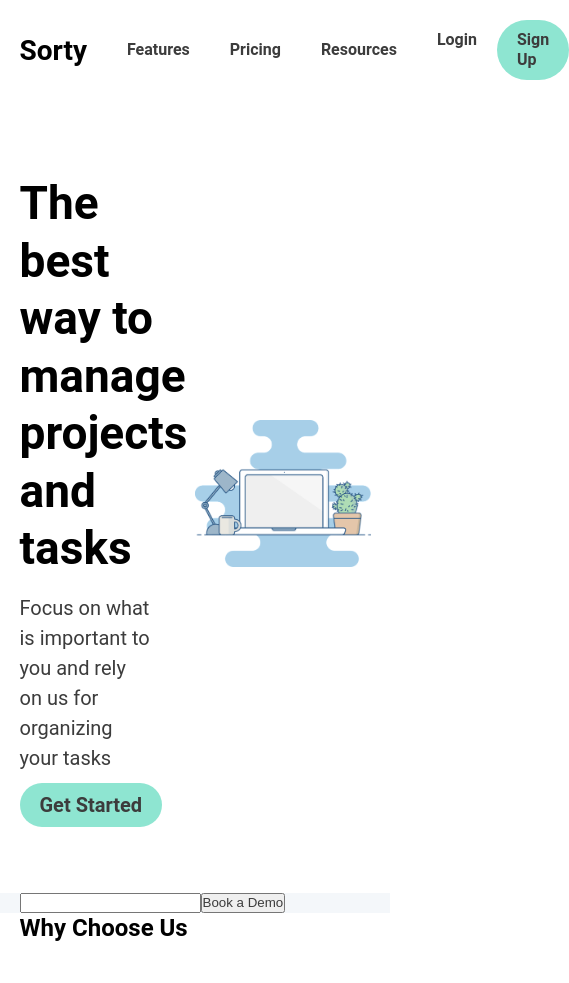
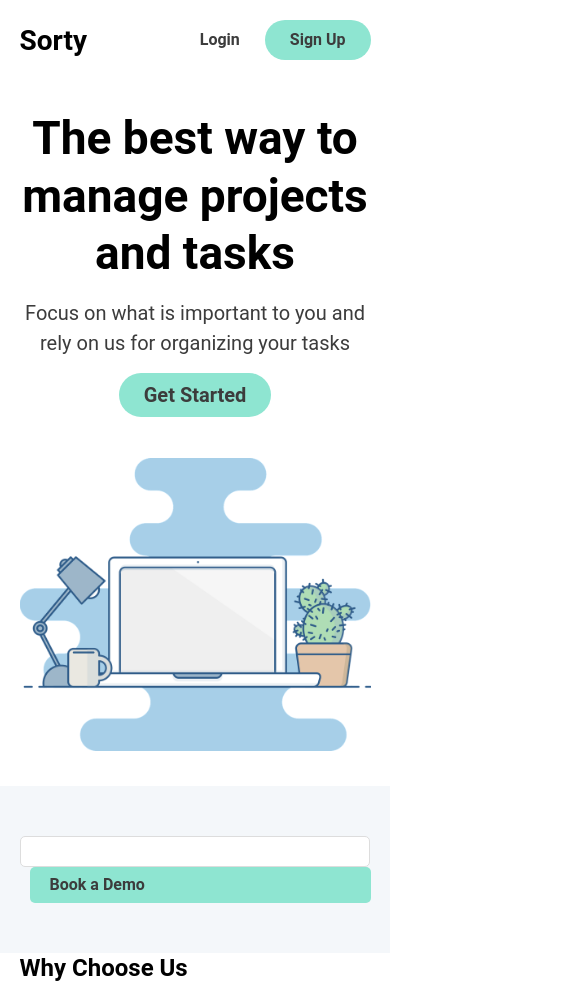
Before and after one commit to shamilsdq/TB3-assessments, a plain HTML site: page index.html in a window 390 px wide. Shown: the whole page, 569 px wide, since content can reach past the window. Before the commit the page ends 943 px from the top, so only its background shows below. Drawn offline with Linux system fonts and the light colour scheme.

Commit message:
7:20 commit

```diff
--- a/index.html
+++ b/index.html
@@ -43,7 +43,7 @@
         <section id="contact">
             <div class="wrapper">
                 <input type="text"/>
-                <button>Book a Demo</button>
+                <a class="link-solid">Book a Demo</a>
             </div>
         </section>
 
--- a/style.css
+++ b/style.css
@@ -32,7 +32,7 @@ a {
 
 .wrapper {
     display: flex;
-    width: 90%;
+    width: 80%;
     margin: 0 auto;
 }
 
@@ -65,7 +65,7 @@ header ul {
 
 header ul li a {
     display: block;
-    padding: 10px 20px;
+    padding: 10px 25px;
 }
 
 #nav-left {
@@ -94,11 +94,11 @@ header ul li a {
 #intro-text div {
     width: 75%;
     line-height: 1.5;
-    margin: 15px 0 20px;
+    margin: 15px 0 25px;
 }
 
 #intro-text a {
-    padding: 10px 20px;
+    padding: 10px 25px;
 }
 
 
@@ -113,12 +113,59 @@ header ul li a {
 
 
 #contact {
+    padding: 50px 0;
     background: #F4F7FA;
 }
 
+#contact > .wrapper {
+    justify-content: center;
+}
 
-@media screen and (min-width: 641px) {
+#contact input {
+    width: 350px;
+    line-height: 1;
+    padding: 7px 10px;
+    border: 1px solid #DDDDDD;
+    border-radius: 5px;
+}
+
+#contact a {
+    padding: 8px 20px;
+    margin-left: 10px;
+    border-radius: 5px;
+}
+
+
+@media screen and (max-width: 640px) {
     .wrapper {
-        width: 80%;
+        width: 90%;
+        flex-direction: column;
+    }
+
+    header > .wrapper {
+        flex-direction: row;
+    }
+
+    header h3 {
+        flex: 1 1 100px;
+    }
+
+    #nav-left {
+        display: none;
+    }
+
+
+
+    #intro {
+        padding: 30px 0;
+        text-align: center;
+    }
+
+    #intro-text div {
+        width: 100%;
+    }
+
+    #intro-image {
+        margin-top: 50px;
     }
 }
```
